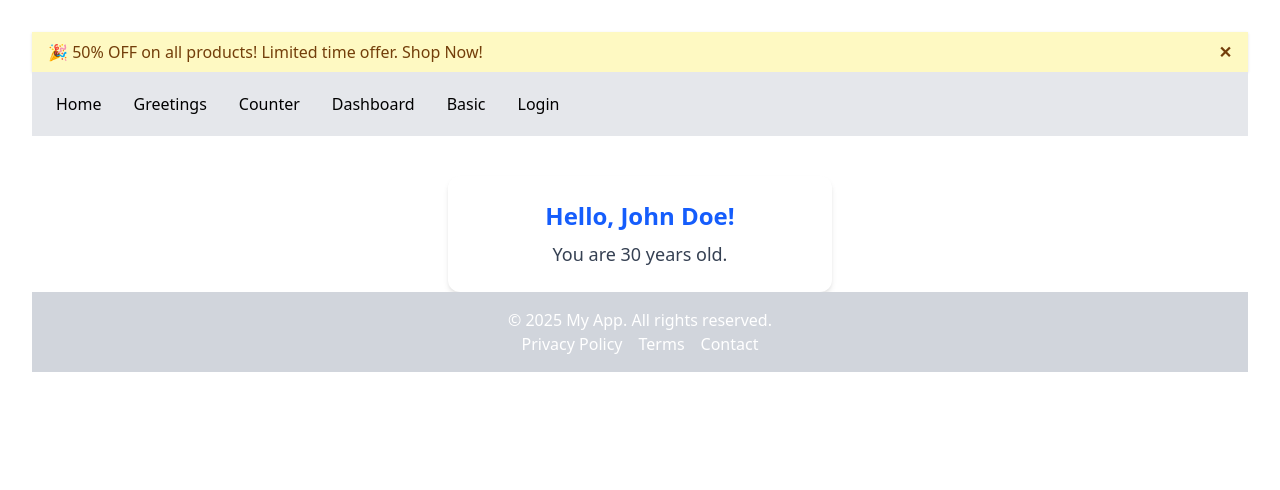
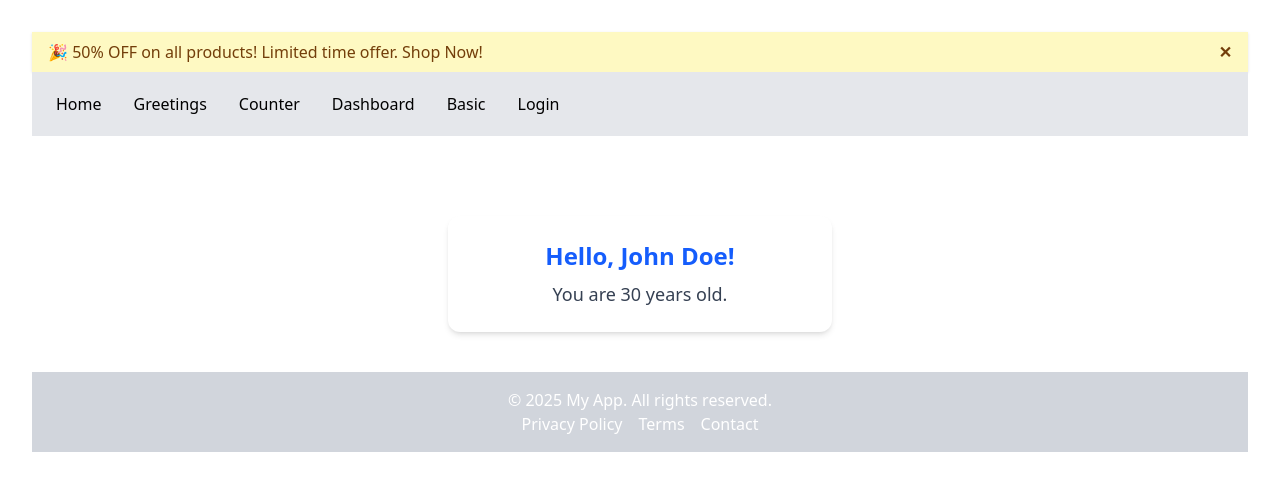
Before and after one commit to wahidKhan74/courser-3-products-hub, a React (Vite) app: page /greetings in a window 1280 px wide. Shown: the top 490 px of the page. Built offline with nearby package versions, Linux system fonts and the light colour scheme.

Commit message:
adde routes with animation

```diff
--- a/package.json
+++ b/package.json
@@ -11,6 +11,7 @@
   },
   "dependencies": {
     "@tailwindcss/vite": "^4.1.11",
+    "framer-motion": "^12.23.6",
     "react": "^19.1.0",
     "react-dom": "^19.1.0",
     "react-router-dom": "^7.7.0",
--- a/src/component/Greetings.jsx
+++ b/src/component/Greetings.jsx
@@ -1,10 +1,20 @@
+import { motion } from 'framer-motion';
+
 const Greetings = ({ name, age }) => {
     console.log("Greetings component rendered with name:", name, "and age:", age);
     return (
-    <div className="greetings bg-white p-6 rounded-xl shadow-md text-center max-w-sm mx-auto mt-10">
-        <h1 className="text-2xl font-bold text-blue-600 mb-2">Hello, {name}!</h1>
-        <p className="text-gray-700 text-lg">You are {age} years old.</p>
-    </div>
+        <motion.div
+            className="p-10 text-center"
+            initial={{ opacity: 0, x: 100 }}
+            animate={{ opacity: 1, x: 0 }}
+            exit={{ opacity: 0, x: -100 }}
+            transition={{ duration: 0.5 }}
+        >
+            <div className="greetings bg-white p-6 rounded-xl shadow-md text-center max-w-sm mx-auto mt-10">
+                <h1 className="text-2xl font-bold text-blue-600 mb-2">Hello, {name}!</h1>
+                <p className="text-gray-700 text-lg">You are {age} years old.</p>
+            </div>
+        </motion.div>
     );
 }
 
--- a/src/component/Navbar.jsx
+++ b/src/component/Navbar.jsx
@@ -12,7 +12,8 @@
 //     </nav>
 //   );
 // }
-import { BrowserRouter as Router, Routes, Route, Link } from 'react-router-dom';
+import { BrowserRouter as Router, Routes, Route, Link, useLocation } from 'react-router-dom';
+import { AnimatePresence } from 'framer-motion';
 import { useState } from 'react'
 import Welcome from './welcome/Welcome';
 import Greetings from './Greetings';
@@ -28,11 +29,10 @@ import UserDetails from './UserDetails';
 import NotFound from './NotFound';
 import PrivateRoute from './PrivateRoute';
 
-const Navbar = ({items}) => {
+const Navbar = ({ items }) => {
 
     const [name, setName] = useState("John Doe");
     const [age, setAge] = useState(30);
-
     const handleClick = (id, name) => {
         console.log(`Clicked on item with id: ${id} and name: ${name}`);
     };
@@ -48,7 +48,8 @@ const Navbar = ({items}) => {
                 ))}
             </ul>
 
-            <Routes>
+            <AnimatePresence mode="wait">
+                <Routes >
                     {/*  Define the routes for the application */}
                     <Route path="/home" element={<Welcome />} />
                     <Route path="/greetings" element={<Greetings name={name} age={age} />} />
@@ -75,6 +76,7 @@ const Navbar = ({items}) => {
                     <Route path="*" element={<NotFound />} />
 
                 </Routes>
+            </AnimatePresence>
         </Router>
     );
 };
--- /dev/null
+++ b/src/component/RoutesWithTransition.jsx
@@ -0,0 +1,62 @@
+import { Route, Routes, useLocation } from "react-router-dom";
+import { CSSTransition, TransitionGroup } from "react-transition-group";
+import Welcome from './welcome/Welcome';
+import Greetings from './Greetings';
+import Counter from './counter/Counter';
+import Dashboard from './Dashboard';
+import BasicForm from './forms/BasicForm';
+import LoginForm from './forms/LoginForm';
+import Timer from './Timer';
+import DashboardHome from './DashboardHome';
+import Profile from './Profile';
+import Settings from './Settings';
+import UserDetails from './UserDetails';
+import NotFound from './NotFound';
+import PrivateRoute from './PrivateRoute';
+import { useState } from "react";
+
+export default function RoutesWithTransition() {
+
+    const routes = [
+        // Define your routes here
+        { path: "/home", name:"Home" , element: <Welcome /> },
+        { path: "/greetings", name:"Greetings", element: <Greetings /> },
+        { path: "/counter", name:"Counter", element: <Counter /> },
+        { path: "/basic", name:"Basic Form", element: <BasicForm /> },
+        { path: "/login", name:"Login Form", element: <LoginForm /> },
+        { path: "/timer", name:"Timer", element: <Timer /> },
+        { path: "/dashboard", name:"Dashboard", element: <PrivateRoute><Dashboard /></PrivateRoute> },
+        { path: "/dashboard/profile", name:"Profile", element: <Profile /> },
+        { path: "/dashboard/settings", name:"Settings", element: <Settings /> },
+        { path: "/dashboard/home", name:"Dashboard Home", element: <DashboardHome /> },
+        { path: "/user/:id", name:"User Details", element: <UserDetails /> },
+        { path: "*", name:"Not Found", element: <NotFound /> }
+    ]
+
+    const location = useLocation();
+     const [name, setName] = useState("John Doe");
+    const [age, setAge] = useState(30);
+
+    const handleClick = (id, name) => {
+        console.log(`Clicked on item with id: ${id} and name: ${name}`);
+    };
+
+    // This component is used to wrap the Routes with a transition effect
+    return (
+      <div>
+          <TransitionGroup >
+            <CSSTransition key={location?.pathname} className="page" timeout={300}>
+                <Routes location={location}>
+                    {routes.map((route, index) => (
+                        <Route
+                            key={index}
+                            path={route.path}
+                            element={route.element}
+                        />
+                    ))}
+                </Routes>
+            </CSSTransition>
+        </TransitionGroup>
+      </div>
+    );
+}
--- a/src/component/welcome/Welcome.jsx
+++ b/src/component/welcome/Welcome.jsx
@@ -1,7 +1,15 @@
 import './Welcome.css';
+import { motion } from 'framer-motion';
 
 function Welcome(props) {
    return (
+    <motion.div
+      className="p-10 text-center"
+      initial={{ opacity: 0, x: -100 }}
+      animate={{ opacity: 1, x: 0 }}
+      exit={{ opacity: 0, x: 100 }}
+      transition={{ duration: 0.5 }}
+    >
     <div className="container flex flex-col items-center justify-center min-h-screen bg-gray-50 text-center p-6">
       <h1 className="text-3xl font-bold text-blue-600 mb-4">
         Hello, {props.name}!
@@ -10,6 +18,7 @@ function Welcome(props) {
         You are {props.age} years old.
       </p>
     </div>
+    </motion.div>
   );
 }
 
```
Also changed, not shown: 1 other file (tests, documents, lock files or other folders). Lines whose indentation alone changed are shown as unchanged.
